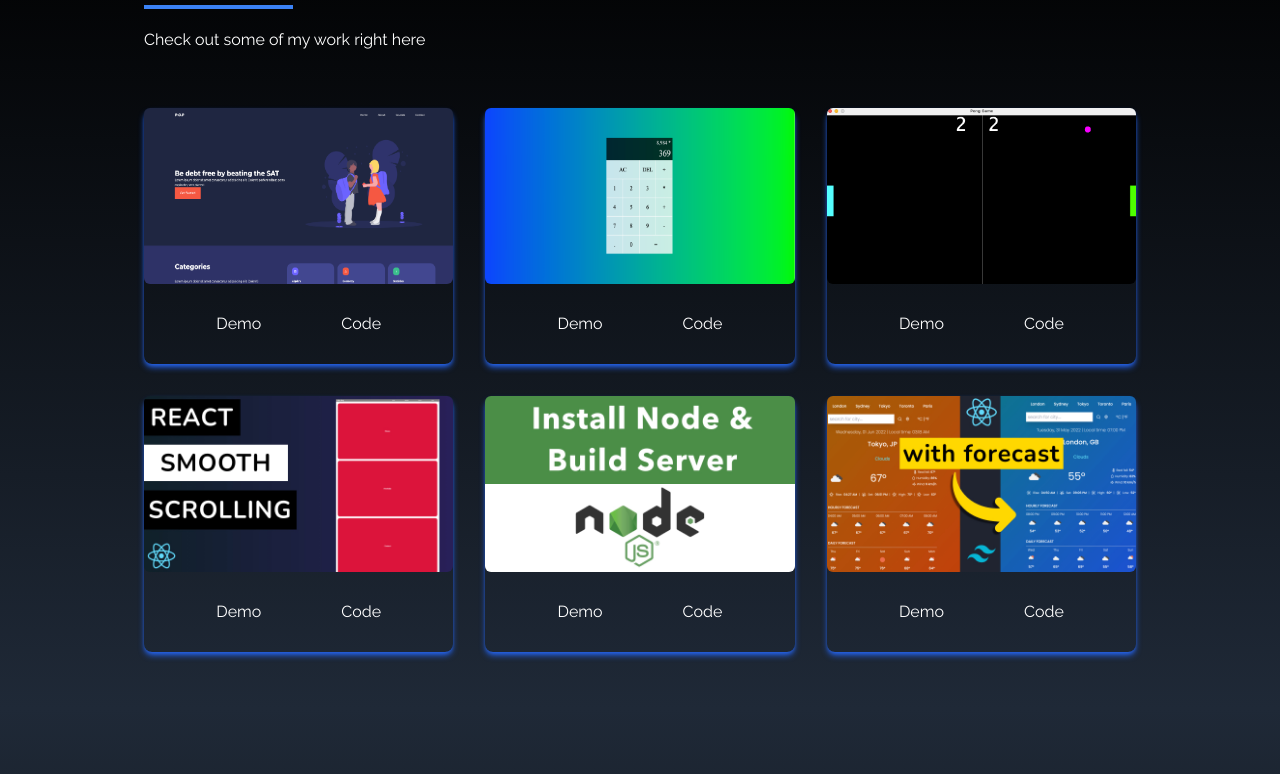
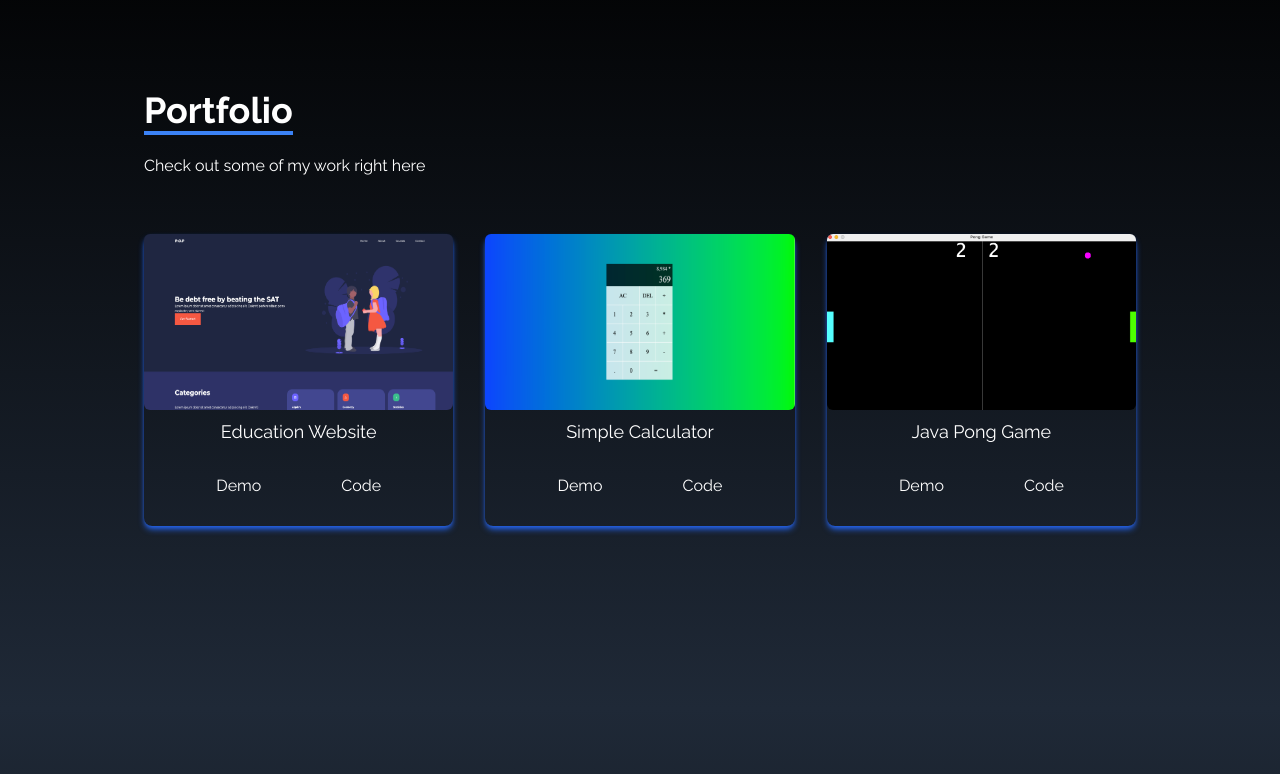
Before and after one commit to joshlo39/My-Portfolio, a React (Create React App) app: page / in a window 1280 px wide. Shown: the part 1692-2466 px from the top of the page. Built offline with nearby package versions, Linux system fonts and the light colour scheme.

Commit message:
Adding title to project

```diff
--- a/src/components/Portfolio.jsx
+++ b/src/components/Portfolio.jsx
@@ -2,29 +2,33 @@ import React from "react";
 import educationWebsite from "../assets/portfolio/Education_Website1.jpg";
 import simpleCalc from "../assets/portfolio/simple_calc.png";
 import javaPong from "../assets/portfolio/Java-Pong.png";
-import installNode from "../assets/portfolio/installNode.jpg";
-import reactSmooth from "../assets/portfolio/reactSmooth.jpg";
-import reactWeather from "../assets/portfolio/reactWeather.jpg";
+
+
 
 const Portfolio = () => {
   const portfolios = [
     {
       id: 1,
       src: educationWebsite,
+      title: "Education Website",
       code: "https://github.com/joshlo39/Education-Website",
       demo: "https://pop-educationsite.netlify.app/"
     },
     {
       id: 2,
       src: simpleCalc,
+      title: "Simple Calculator",
       code: "https://github.com/joshlo39/Simple_Calc",
       demo: "https://simple-calc-bg.netlify.app",
     },
+
     {
       id: 3,
       src: javaPong,
+      title: "Java Pong Game",
       code: "https://github.com/joshlo39/Java-Pong-Game",
     },
+    /*
     {
       id: 4,
       src: reactSmooth,
@@ -37,6 +41,7 @@ const Portfolio = () => {
       id: 6,
       src: reactWeather,
     },
+    */
   ];
 
   return (
@@ -53,14 +58,18 @@ const Portfolio = () => {
         </div>
 
         <div className="grid sm:grid-cols-2 md:grid-cols-3 gap-8 px-12 sm:px-0">
-          {portfolios.map(({ id, src,code,demo}) => (
+          {portfolios.map(({ id, src,code,demo,title}) => (
             <div key={id} className="shadow-md shadow-blue-600 rounded-lg">
               <img
                 src={src}
                 alt=""
                 className="rounded-md duration-200 hover:scale-105 h-44 w-full"
               />
+              <h1 className="text-lg flex items-center justify-center mt-2">{title} </h1>
+
               <div className="flex items-center justify-center">
+
+
 
                 <a href={demo} target="_blank" rel="noreferrer">
                 <button className="w-1/2 px-6 py-3 m-4 duration-200 hover:scale-105 hover:text-blue-500">
```
